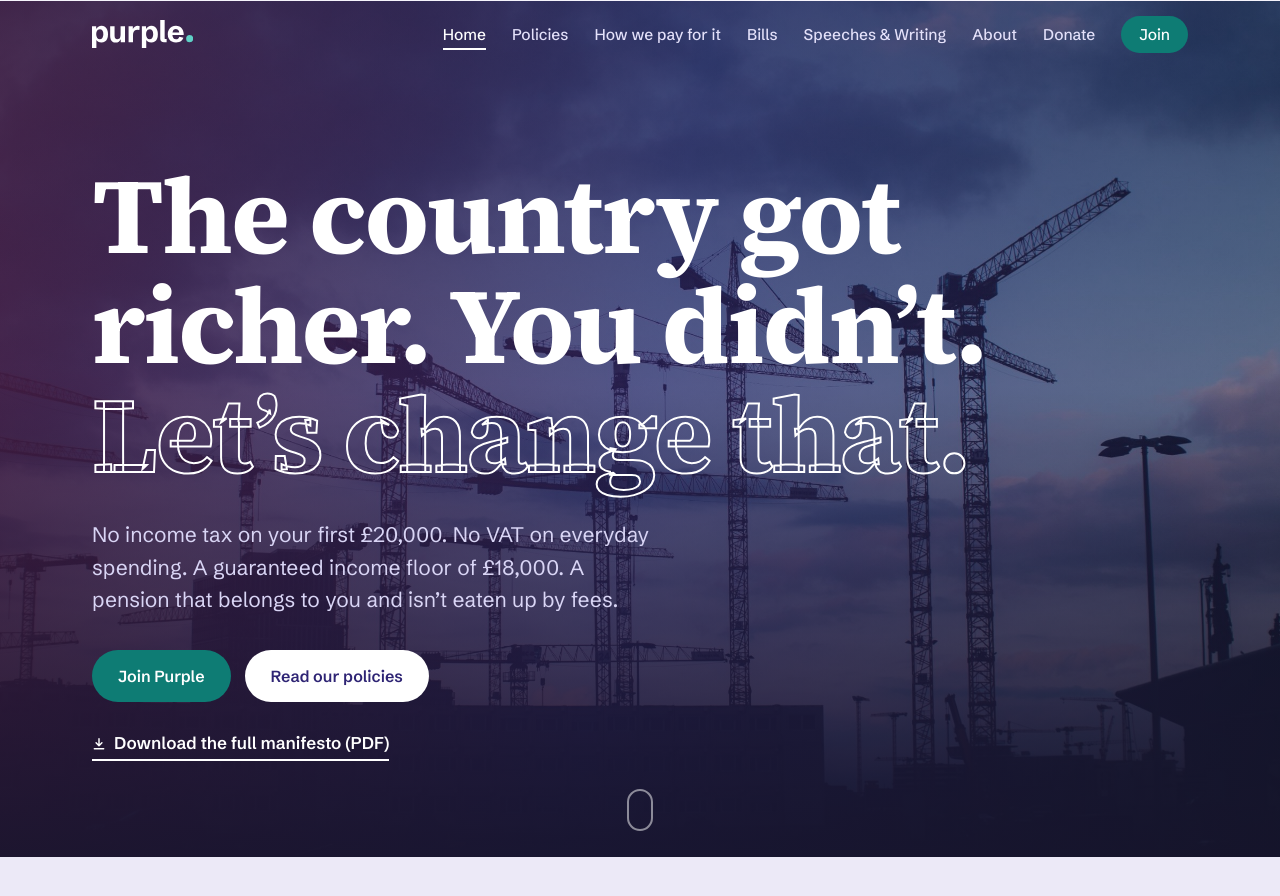
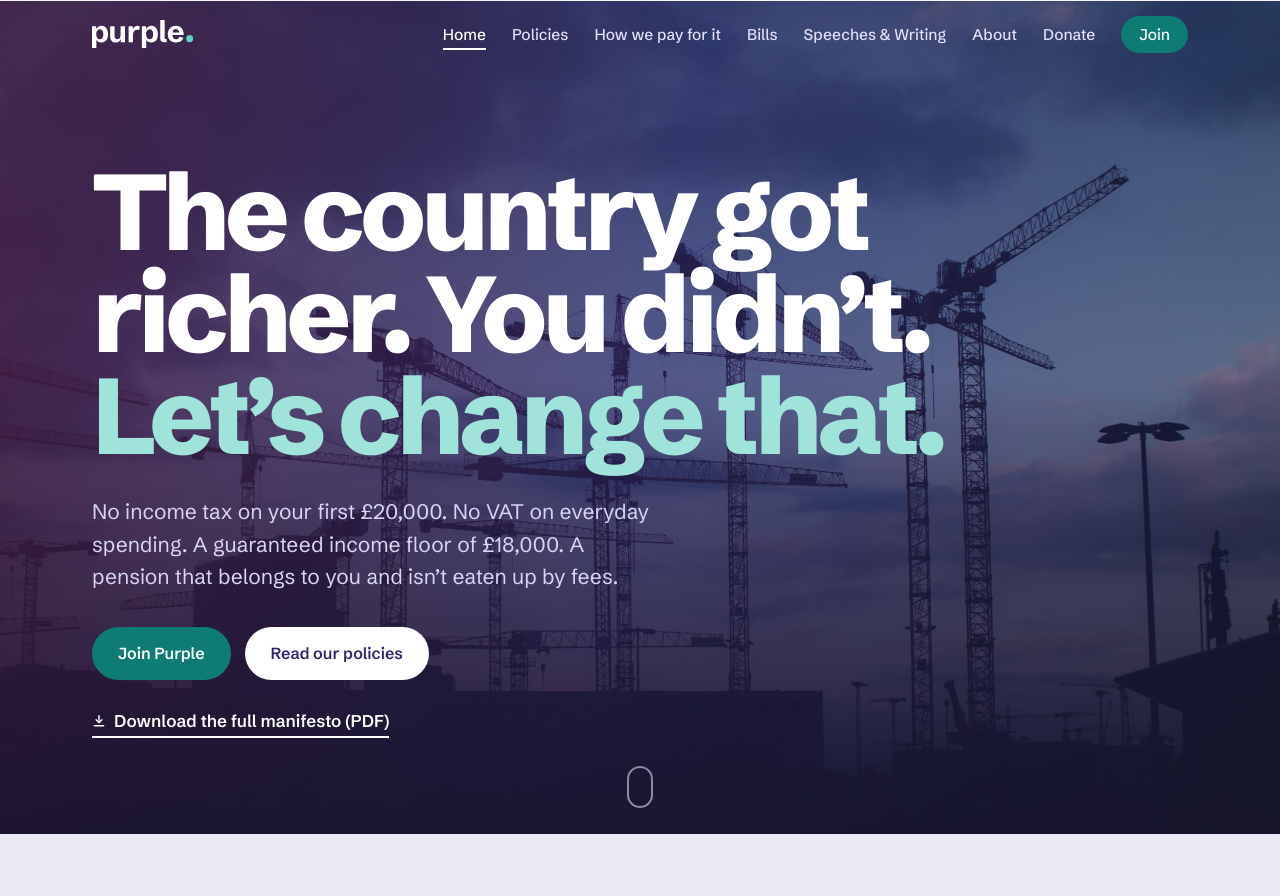
Before and after one commit to Purple-Party-uk/purple, a Jekyll site: the page built from index.html, in a window 1280 px wide and 900 px high. Shown: the top 896 px of the window. Built offline with Jekyll 4.4.1, drawn with Linux system fonts in a browser that asks for light colours.

Commit message:
Headlines back to Schibsted Grotesk; hero second line solid teal (#19)
Claude-Session: https://claude.ai/code/session_016kdNgxDW75Fo21PnHE7C5J

Co-authored-by: Claude <noreply@anthropic.com>

```diff
--- a/_layouts/default.html
+++ b/_layouts/default.html
@@ -13,7 +13,7 @@
 <link rel="apple-touch-icon" href="{{ '/assets/img/logo/apple-touch-icon.png' | relative_url }}">
 <link rel="preconnect" href="https://fonts.googleapis.com">
 <link rel="preconnect" href="https://fonts.gstatic.com" crossorigin>
-<link rel="preload" as="style" href="https://fonts.googleapis.com/css2?family=Schibsted+Grotesk:wght@400;500;600;700;800&family=Source+Serif+4:opsz,wght@8..60,400;8..60,600;8..60,700&display=swap" onload="this.onload=null;this.rel='stylesheet'">
+<link rel="preload" as="style" href="https://fonts.googleapis.com/css2?family=Schibsted+Grotesk:wght@400;500;600;700;800&family=Source+Serif+4:opsz,wght@8..60,400;8..60,600&display=swap" onload="this.onload=null;this.rel='stylesheet'">
 <link rel="stylesheet" href="{{ '/assets/css/style.css' | relative_url }}?v={{ site.time | date: '%s' }}">
 </head>
 <body class="dark-top{% if page.nav == 'home' %} is-home{% endif %}" data-base="{{ site.baseurl }}">
--- a/assets/css/style.css
+++ b/assets/css/style.css
@@ -575,16 +575,13 @@ body.dark-top main{margin-top:-68px;}
 
 /* ---- Less templated look (Nov 2026) ----
    Flat sections instead of accent-striped cards, single-colour headlines,
-   no decorative circles, tighter corners, serif headlines. Pill buttons, chips and tags keep their shape. */
+   no decorative circles, tighter corners. Pill buttons, chips and tags keep their shape. */
 :root{--ph:#DAD9DF;--ph-ink:#5A5966;}
 @media (prefers-color-scheme:dark){:root:not([data-theme="light"]){--ph:#2A2843;--ph-ink:#AAA6CB;}}
 :root[data-theme="dark"]{--ph:#2A2843;--ph-ink:#AAA6CB;}
 
-/* Serif headlines; interface text stays in Schibsted Grotesk */
-h1,h2,h3{font-family:'Source Serif 4',Georgia,serif;font-weight:700;letter-spacing:-0.01em;}
-.hero h1,.hero2 h1,.page-head h1{font-weight:700;letter-spacing:-0.02em;}
-.hero2 h1{line-height:1.02;}
-.statement p,.num .big,.bills-line .big,.afford h2,.feature-band h2{font-family:'Source Serif 4',Georgia,serif;font-weight:700;letter-spacing:-0.015em;}
+/* Hero second line: solid teal, not outlined */
+.hero2 h1 em{color:#9FE3DA;-webkit-text-stroke:0;}
 
 /* One colour per headline */
 .statement span,.feature-band h2 span,.afford h2 span{color:inherit;}
@@ -593,7 +590,7 @@ h1,h2,h3{font-family:'Source Serif 4',Georgia,serif;font-weight:700;letter-spaci
 .afford{background:var(--wash);padding:80px 0;}
 .afford-grid{background:none;border:0;border-top:2px solid var(--teal);border-radius:0;padding:32px 0 0;}
 .afford-head .media{margin:28px 0 0;}
-.afford-answer{font-family:'Source Serif 4',Georgia,serif;font-size:24px!important;font-weight:600;color:var(--violet-deep);}
+.afford-answer{font-size:22px!important;font-weight:700;color:var(--violet-deep);}
 @media (prefers-color-scheme:dark){:root:not([data-theme="light"]) .afford-answer{color:var(--ink);}}
 :root[data-theme="dark"] .afford-answer{color:var(--ink);}
 @media (max-width:900px){.afford{padding:56px 0;}.afford-grid{padding:24px 0 0;}}
```
